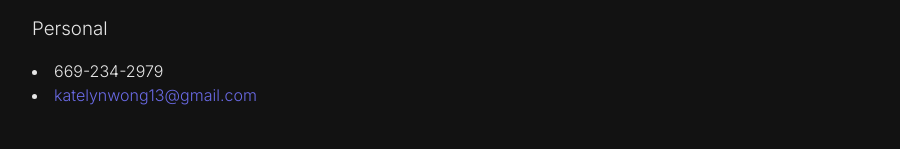
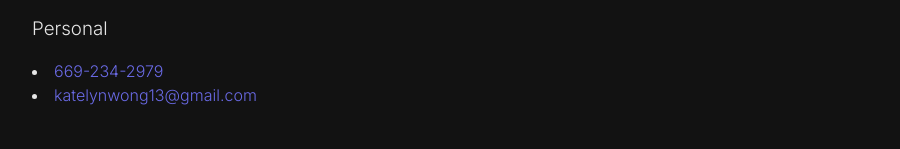
Before and after one commit to KatelynKWong/portfolio, a website: page public/index.html in a window 1280 px wide. Shown: the part 1125-1274 px from the top of the page, without its empty margins (32-932 px from the left). Drawn offline with Linux system fonts and the light colour scheme.

Commit message:
Update footer.html

```diff
--- a/public/footer.html
+++ b/public/footer.html
@@ -9,7 +9,7 @@
 
         <h3>Personal</h3>
         <ul class="list">
-          <li>669-234-2979</li>
+          <li><a href="tel:+16692342979">669-234-2979</a></li>
           <li><a href="mailto:katelynwong13@email.com">katelynwong13@gmail.com</a></li>
         </ul>
     </div>
```
